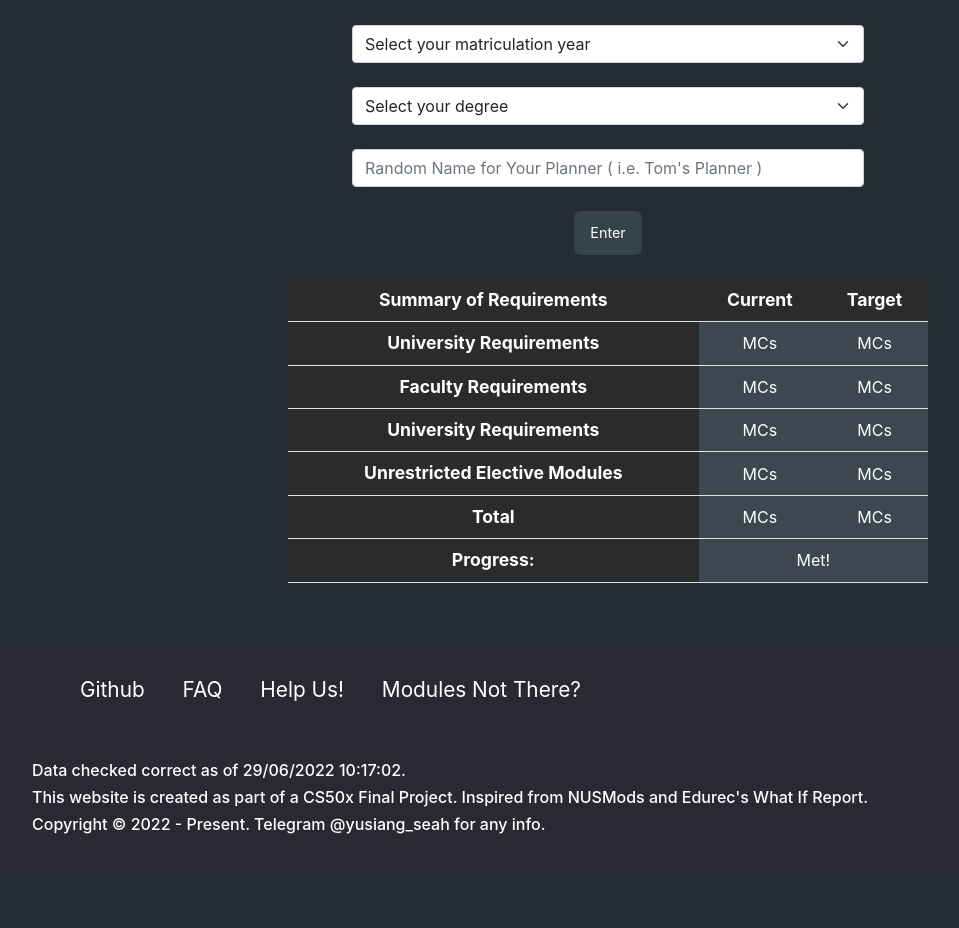
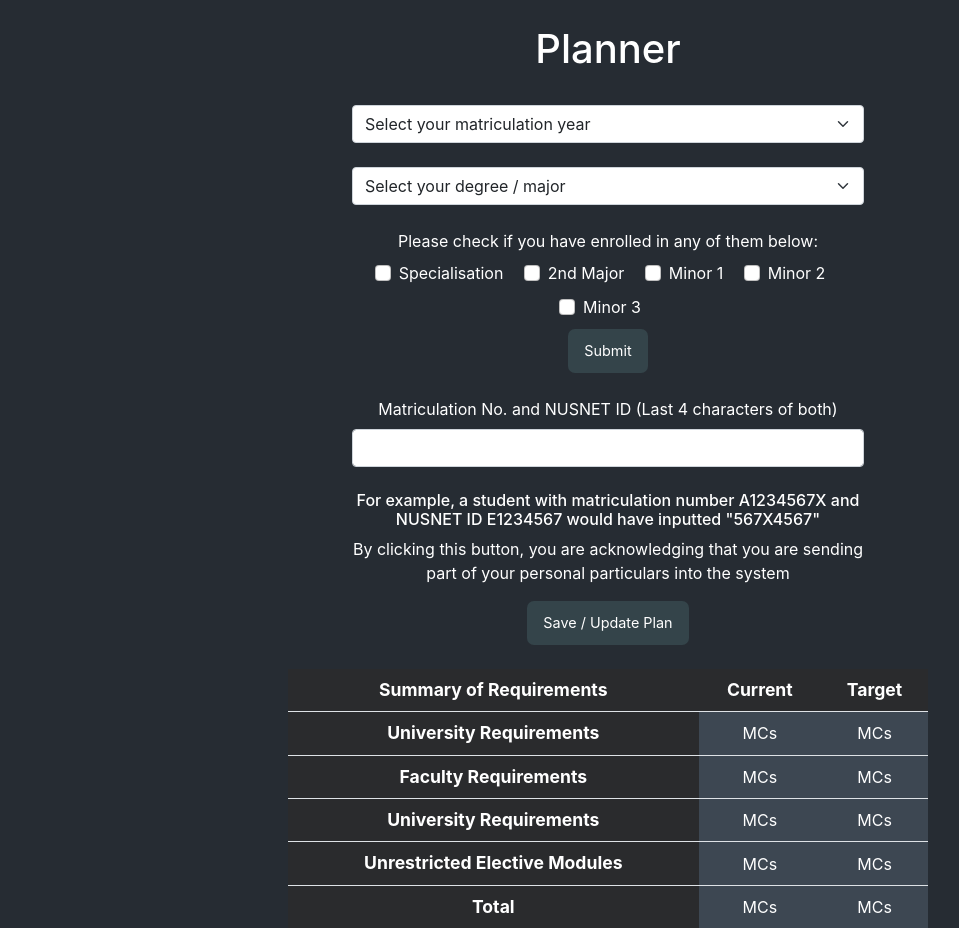
Before and after one commit to YSSeah99/moduleplanner_python, a Flask app: page / in a window 1280 px wide. Shown: the part 100-1028 px from the top of the page, without its empty margins (32-991 px from the left). Before the commit the page ends 934 px from the top, so only its background shows below. Run offline with Flask 2, Linux system fonts and the light colour scheme; data that the repository does not hold is empty; some libraries are stand-ins or nearby versions.

Commit message:
Added ability to insert new/update old plans

```diff
--- a/app.py
+++ b/app.py
@@ -1,4 +1,6 @@
 import os
+from re import I
+from tkinter.messagebox import YESNOCANCEL
 
 from pkg_resources import require
 
@@ -30,8 +32,59 @@ def after_request(response):
 @app.route("/",methods=["GET","POST"])
 def index():
 
+    alphaBets = ("Y", "X", "W", "U", "R", "N", "M", "L", "J", "H", "E", "A", "B")
+
     if request.method == "POST" and request.form["btn"] == "submit":
         year = request.form.get("year")
+        requirements = db.execute("SELECT * FROM Requirements, degrees WHERE Requirements.degreeid = degrees.id AND degrees.degreename = ?", request.form.get("degree"))
+
+        if not year or not request.form.get("degree"):
+            flash("Please fill up year / degree.", "error")
+            return redirect("/")
+
+        if requirements[0]["totalmc"] == 160:
+            ys = 4
+        elif requirements[0]["totalmc"] == 120:
+            ys = 3
+        else:
+            ys = 0
+
+        spec = 1 if request.form.get("spec") == "spec" else 0
+        secondmajor = 1 if request.form.get("secondmajor") == "secondmajor" else 0
+        minorone = 1 if request.form.get("minorone") == "minorone" else 0
+        minortwo = 1 if request.form.get("minortwo") == "minortwo" else 0
+        minorthree = 1 if request.form.get("minorthree") == "minorthree" else 0
+
+        if not ((minorone == 0 and minortwo == 0 and minorthree == 0) or (minorone == 1 and minortwo == 0 and minorthree == 0) or (minorone == 1 and minortwo == 1 and minorthree == 0) or (minorone == 1 and minortwo == 1 and minorthree == 1)):
+            flash("Please select 1st Minor first, followed by 2nd Minor then 3rd Minor.", "error")
+            return redirect("/")
+
+        if (year == "twozerotwoone" or year == "oneninetwozero") and requirements[0]["version"] == 1:
+            degrees = db.execute("SELECT * FROM degrees")
+            time = datetime.now().strftime("%d/%m/%Y %H:%M:%S")
+            return render_template("index.html", time=time, degrees=degrees, requirements=requirements[0], years = ys, spec=spec, secondmajor=secondmajor, minorone=minorone, minortwo=minortwo, minorthree=minorthree)
+
+        else:
+            return redirect("/")
+
+    # for user when they want to save their plans
+    elif request.method == "POST" and request.form["btn"] == "enter":
+
+        planname = request.form.get("planname")
+        planDB = db.execute("SELECT * FROM Plans")
+
+        # checks validity of their matriculation / nusnet id
+        if len(planname) != 8 or not (planname[:3].isdigit and planname[3] in alphaBets and planname[4:].isdigit):
+            flash("Invalid matriculation number or NUSNET ID.", "error")
+            return redirect("/")
+
+        year = request.form.get("year")
+        degrees = db.execute("SELECT * FROM degrees")
+        spec = 1 if request.form.get("spec") == "spec" else 0
+        secondmajor = 1 if request.form.get("secondmajor") == "secondmajor" else 0
+        minorone = 1 if request.form.get("minorone") == "minorone" else 0
+        minortwo = 1 if request.form.get("minortwo") == "minortwo" else 0
+        minorthree = 1 if request.form.get("minorthree") == "minorthree" else 0
         requirements = db.execute("SELECT * FROM Requirements, degrees WHERE Requirements.degreeid = degrees.id AND degrees.degreename = ?", request.form.get("degree"))
 
         if requirements[0]["totalmc"] == 160:
@@ -41,9 +94,28 @@ def index():
         else:
             ys = 0
 
-        degrees = db.execute("SELECT * FROM degrees")
+        if not year or not request.form.get("degree"):
+            flash("Please fill up year / degree.", "error")
+            return redirect("/")
+
+        if not ((minorone == 0 and minortwo == 0 and minorthree == 0) or (minorone == 1 and minortwo == 0 and minorthree == 0) or (minorone == 1 and minortwo == 1 and minorthree == 0) or (minorone == 1 and minortwo == 1 and minorthree == 1)):
+            flash("Please select 1st Minor first, followed by 2nd Minor then 3rd Minor.", "error")
+            return redirect("/")
+
+        # check if user has already has a plan
+        if len(planDB)!= 0:
+            for i in range(len(planDB)):
+                if (check_password_hash(planDB[i]["hashname"], planname)):
+                    db.execute("UPDATE Plans SET year = ?, degreename = ?, spec = ?, secondmajor = ?, minorone = ?, minortwo = ?, minorthree = ? WHERE id = ?", request.form.get("year"), request.form.get("degree"), spec, secondmajor, minorone, minortwo, minorthree, (i + 1))
+                    planDB = db.execute("SELECT * FROM Plans WHERE id = ?", (i + 1))
+                    break
+
+        else:
+            db.execute("INSERT INTO Plans (hashname, year, degreename, spec, secondmajor, minorone, minortwo, minorthree) VALUES (?, ?, ?, ?, ?, ?, ?, ?)", generate_password_hash(planname), request.form.get("year"), request.form.get("degree"), spec, secondmajor, minorone, minortwo, minorthree)
+            planDB = db.execute("SELECT * FROM Plans WHERE id = ?", len(planDB))
+
         time = datetime.now().strftime("%d/%m/%Y %H:%M:%S")
-        return render_template("index.html", time=time, degrees=degrees, requirements=requirements[0], years = ys)
+        return render_template("index.html", time=time, degrees=degrees, requirements=requirements[0], years = ys, spec=spec, secondmajor=secondmajor, minorone=minorone, minortwo=minortwo, minorthree=minorthree)
 
     else:
         requirements=""
--- a/templates/index.html
+++ b/templates/index.html
@@ -5,6 +5,8 @@
 {% endblock %}
 
 {% block main %}
+<h1> Planner </h1>
+<br />
 <div class="questions">
     <form name="qns" method="post">
         <select name="year" class="form-select">
@@ -16,15 +18,46 @@
         </select>
     <br />
         <select name="degree" class="form-select">
-            <option value="">Select your degree</option>
+            <option value="">Select your degree / major</option>
             {% for degree in degrees %}
                 <option value="{{ degree.degreename }}">{{ degree.degreename }}</option>
             {% endfor %}
         </select>
+        <br />
+        <label class="form-label">Please check if you have enrolled in any of them below:</label>
+        <br />
+        <div class="cbline">
+            <div class="form-check form-check-inline">
+                <label class="form-label">Specialisation</label>
+                <input class="form-check-input" type="checkbox" name="spec" value="spec"/>
+            </div>
+            <div class="form-check form-check-inline">
+                <label class="form-label">2nd Major</label>
+                <input class="form-check-input" type="checkbox" name="secondmajor" value="secondmajor"/>
+            </div>
+            <div class="form-check form-check-inline">
+                <label class="form-label">Minor 1</label>
+                <input class="form-check-input" type="checkbox" name="minorone" value="minorone"/>
+            </div>
+            <div class="form-check form-check-inline">
+                <label class="form-label">Minor 2</label>
+                <input class="form-check-input" type="checkbox" name="minortwo" value="minortwo"/>
+            </div>
+            <div class="form-check form-check-inline">
+                <label class="form-label">Minor 3</label>
+                <input class="form-check-input" type="checkbox" name="minorthree" value="minorthree"/>
+            </div>
+        </div>
     <br />
-        <input type="text" class="form-control" name="planname" placeholder="Random Name for Your Planner ( i.e. Tom's Planner )" required/>
+        <button type="submit" class="btn" value="submit" name="btn">Submit</button>
+    <br />
+    <br />
+        <label class="form-label">Matriculation No. and NUSNET ID (Last 4 characters of both)</label>
+        <input type="text" class="form-control" name="planname" placeholder=""/>
         <br />
-        <button type="submit" class="btn" value="submit" name="btn">Enter</button>
+        <h6> For example, a student with matriculation number A1234567X and NUSNET ID E1234567 would have inputted "567X4567"</h6>
+        <p> By clicking this button, you are acknowledging that you are sending part of your personal particulars into the system </p>
+        <button type="submit" class="btn" value="enter" name="btn">Save / Update Plan</button>
     </form>
 </div>
 <br />
@@ -55,14 +88,15 @@
             <td> MCs</td>
             <td>{{ requirements.uemc }} MCs</td>
         </tr>
+        {% if (spec == 1) %}<tr><th>Specialisation Requirements</th><td> MCs</td><td>20 MCs</td></tr>{% else %}{% endif %}
+        {% if (secondmajor == 1) %}<tr><th>2nd Major Requirements</th><td> MCs</td><td>40 MCs</td></tr>{% else %}{% endif %}
+        {% if (minorone  == 1) %}<tr><th>1st Minor Requirements</th><td> MCs</td><td>20 MCs</td></tr>{% else %}{% endif %}
+        {% if (minortwo  == 1) %}<tr><th>2nd Minor Requirements</th><td> MCs</td><td>20 MCs</td></tr>{% else %}{% endif %}
+        {% if (minorthree  == 1) %}<tr><th>3rd Minor Requirements</th><td> MCs</td><td>20 MCs</td></tr>{% else %}{% endif %}
         <tr class="lastrow">
             <th>Total</th>
             <td> MCs</td>
             <td>{{ requirements.totalmc }} MCs</td>
-        </tr>
-        <tr>
-            <th>Progress:</th>
-            <td colspan="2">Met!</td>
         </tr>
     </table>
 </div>
```
